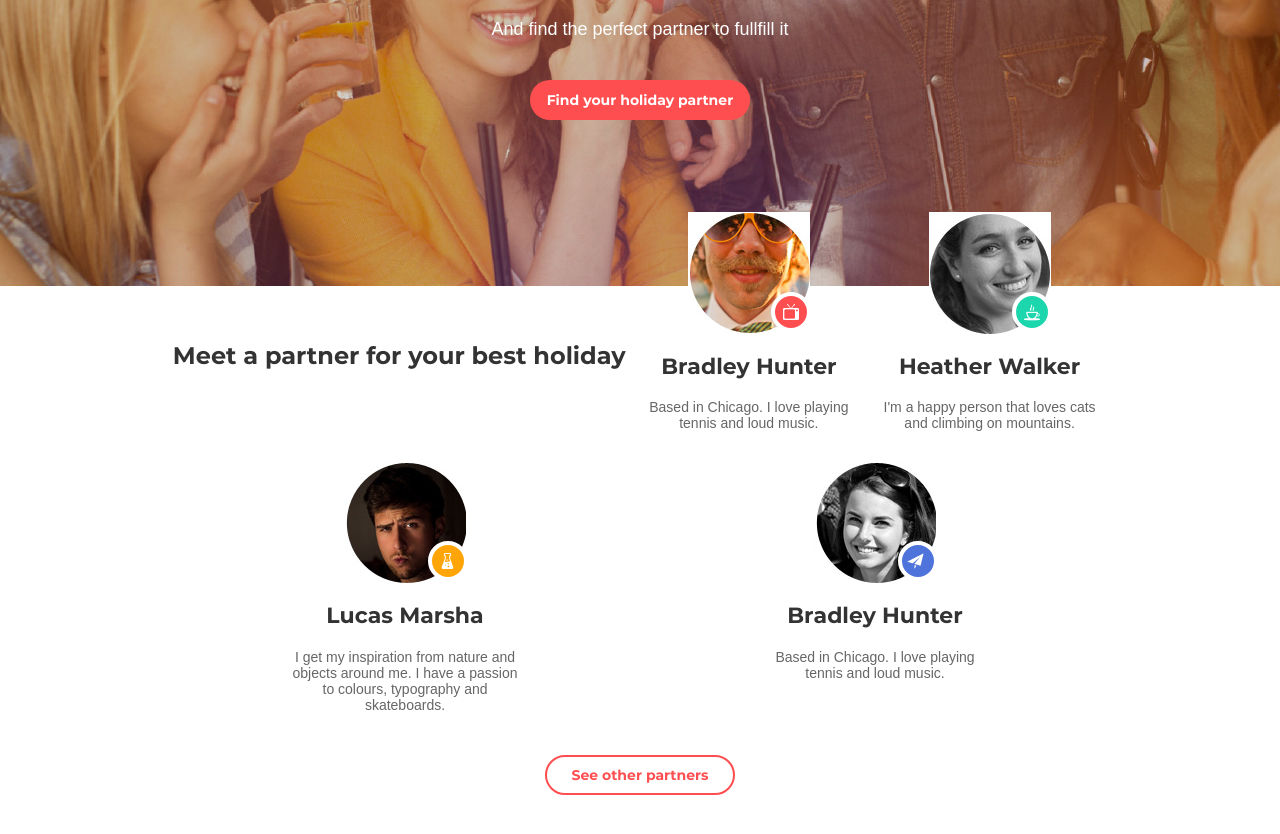
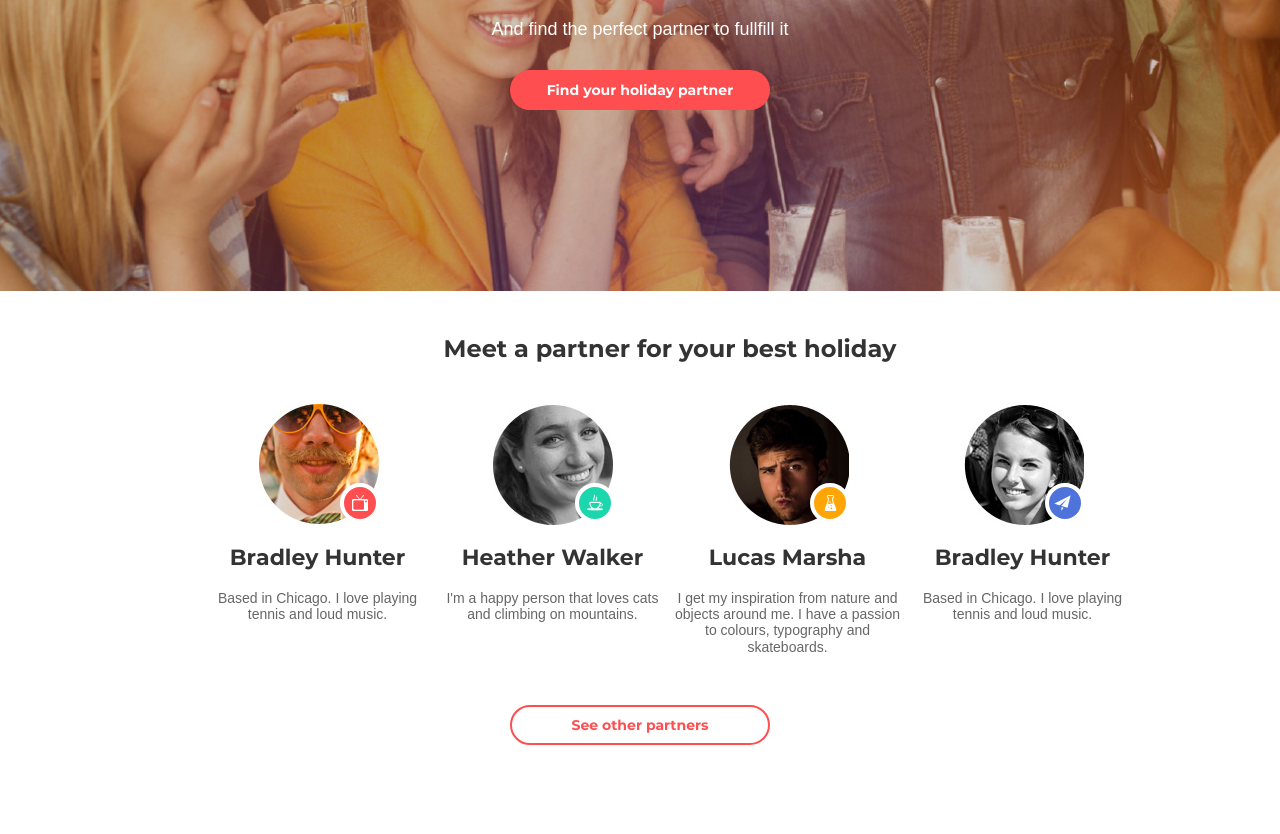
Before and after one commit to irinaproydenko/goit-fe-course, a plain HTML site: page html-css/module-08/index.html in a window 1280 px wide. Shown: the part 418-1252 px from the top of the page. After the commit the page ends 1223 px from the top, so only its background shows below. Drawn offline with Linux system fonts and the light colour scheme; a web font is replaced by a local one.

Commit message:
adds module-08

```diff
--- a/html-css/module-08/css/media.css
+++ b/html-css/module-08/css/media.css
@@ -1,14 +1,11 @@
 @media screen and (min-width:748px){
+
 .container{
   width: 748px;
   margin: 0 auto;
 }
 
 .wrapper-fon{
-    position: absolute;
-    top: 0px;
-    left: 0px;
-    width: 100%;
   height: 710px;
 }
 
@@ -40,6 +37,7 @@
   justify-content: space-between;
   width: 490px;
   margin: 0 auto;
+  margin-top: 350px;
 }
 
 .catalog-name-list{
@@ -55,29 +53,31 @@
 .icon{
   left: 140px;
 }
-
-.button1{
-    width: 220px;
-    margin-top: 250px;
-}
-
-  .button2{
-    width: 190px;
-    margin-top: 1100px;
-}
 }
 
 
 @media screen and (min-width:940px){
+
+.wrapper-fon{
+  background-size: cover;
+}
+
 .container{
   width: 940px;
   margin: 0 auto;
 }
+
 .wrapper-section{
+  width: 940px;
+  margin: 0 auto;
+  margin-top: 380px;
+}
+
+.catalog-name-list{
   width: 940px;
 }
 
-  .button2{
-    margin-top: 950px;
+.catalog{
+  flex: 0 0 235px;
 }
 }
--- a/html-css/module-08/css/styles.css
+++ b/html-css/module-08/css/styles.css
@@ -42,13 +42,13 @@ img {
 .container{
   width: 320px;
   margin: 0 auto;
+  padding: 0 30px;
 }
 
 .page-nav{
   display: flex;
   flex-wrap: wrap-reverse;
   justify-content: center;
-  width: 180px;
   padding-top: 30px;
 }
 
@@ -110,7 +110,7 @@ img {
   background-repeat: no-repeat;
   background-position: center;
   z-index: -1;
-  }
+}
 
 .main-list{
   position: relative;
@@ -145,7 +145,7 @@ button{
   margin: 0 auto;
   outline: none;
   border: 0;
-  width: 280px;
+  width: 260px;
   height: 40px;
   border-radius: 50px;
   font-family: 'Montserrat', "Arial", sans-serif;
@@ -157,7 +157,7 @@ button{
 }
 
 .button1{
-  margin-top: 230px;
+  margin-top: 240px;
   background-color:  #ff4e50;
   color:  #ffffff;
 }
@@ -168,10 +168,8 @@ button{
 }
 
 .wrapper-section{
-  position: absolute;
-  top: 610px;
-  left: 30px;
-  right: 30px;
+  display: block;
+  margin-top: 410px;
 }
 
 .catalog-name-list{
@@ -190,6 +188,10 @@ button{
   width: 200px;
   margin: 0 auto;
   cursor: pointer;
+}
+
+.catalog:not(:last-child){
+  margin-bottom: 20px;
 }
 
 .foto{
@@ -238,7 +240,7 @@ button{
   color:  #333333;
   font-size: 22px;
   text-align: center;
-  margin-bottom: 20px;
+  padding-bottom: 20px;
 }
 
 .catalog-text{
@@ -248,11 +250,10 @@ button{
   color: #666666;
   font-size: 14px;
   text-align: center;
-  margin-bottom: 30px;
 }
 
 .button2{
-  margin-top: 1500px;
+  margin-top: 50px;
   margin-bottom: 60px;
   border: 2px solid #ff4e50;
   background-color:  #ffffff;
```
Lines whose indentation alone changed are shown as unchanged.
